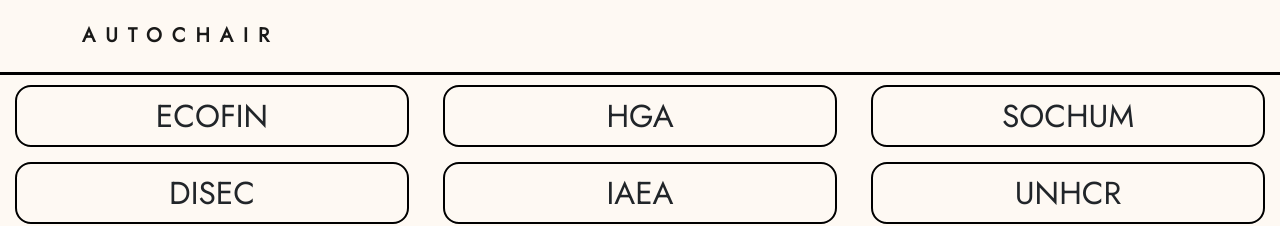
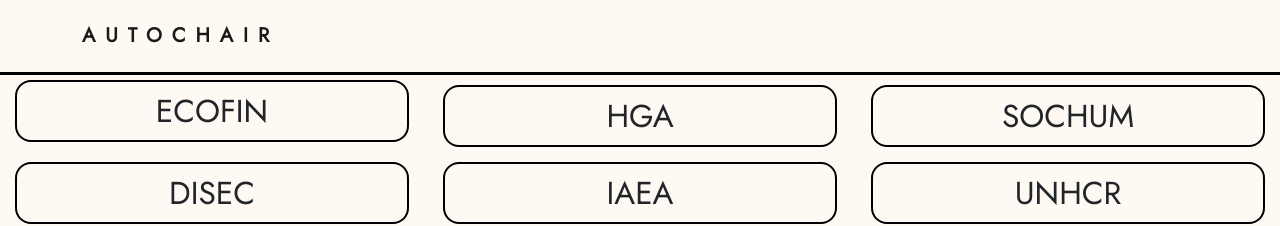
Before and after one commit to RamarkoB/decorum, a React (Create React App) app: page / in a window 1280 px wide. In both pictures the pointer is over the element 212 px from the left and 116 px from the top of the page. Shown: the top 226 px of the page. Built offline with nearby package versions, Linux system fonts and the light colour scheme.

Commit message:
Bounce effect and set Default Posisition to Chair

```diff
--- a/src/index.css
+++ b/src/index.css
@@ -56,6 +56,10 @@
 
 .committee {
     cursor: pointer;
+}
+
+.committee:hover {
+    transform: translateY(-5px);
 }
 
 .side {
@@ -132,6 +136,14 @@
     margin-bottom: 10px;
 }
 
+.card.mini {
+    cursor: pointer;
+}
+
+.card.mini:hover {
+    transform: translateY(-5px);
+}
+
 .card.mini p:not(.motion-input) {
     color:black;
     margin: 10px;
@@ -145,10 +157,6 @@
 .order-select {
     border-top: 0!important;
     border-bottom: 2px solid black;
-}
-
-.card.mini {
-    cursor: pointer;
 }
 
 .card:not(.mini) h3 {
--- a/src/state/state.js
+++ b/src/state/state.js
@@ -7,7 +7,7 @@
     constructor() {
         this.autoplay = true;
         this.committeeName = null;
-        this.chair = false;
+        this.chair = true;
         // this.committeeType = "Crisis";
     }
 }
```
